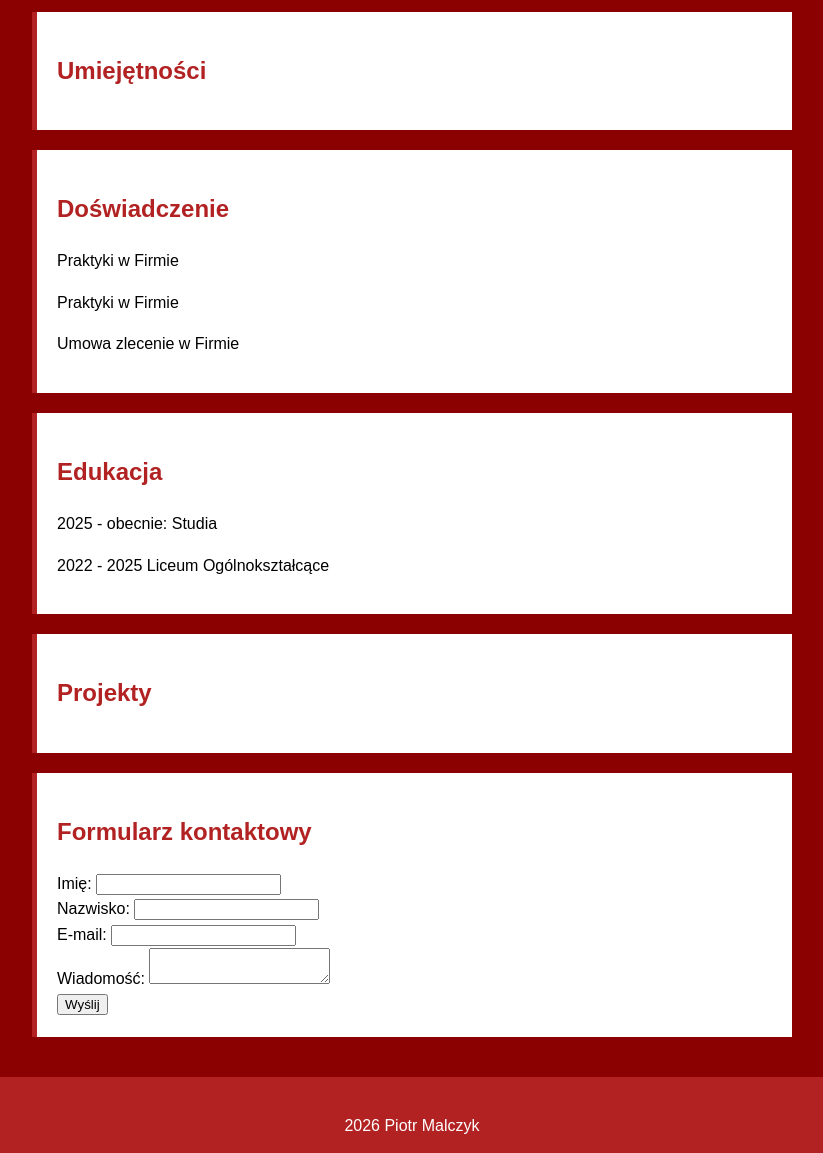
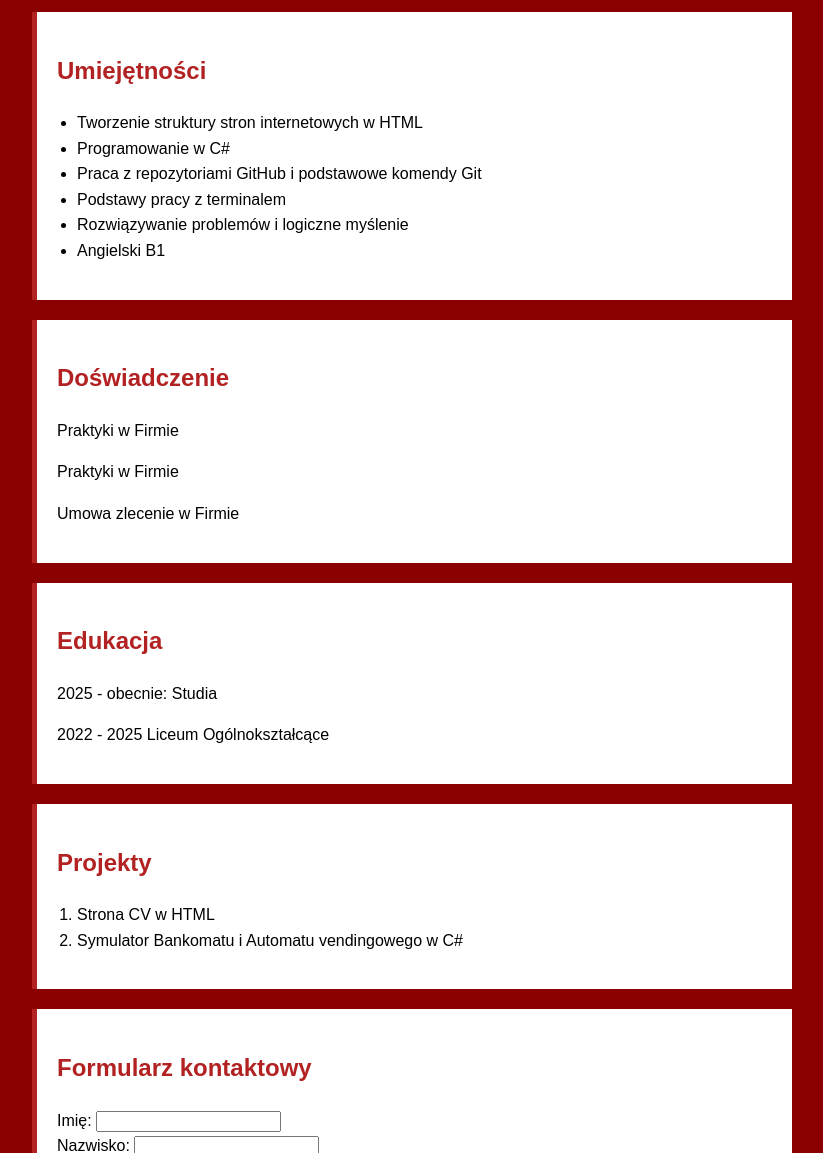
Before and after one commit to 77052/77052-Repozytorium-projektowe, a plain HTML site: page zad6/index.html in a window 1280 px wide. Shown: the part 980-2133 px from the top of the page, without its empty margins (228-1051 px from the left). Drawn offline with Linux system fonts and the light colour scheme.

Commit message:
Zmiana nazw id w index.html
77052

```diff
--- a/zad6/index.html
+++ b/zad6/index.html
@@ -52,7 +52,7 @@
 
     <section id="umiejętności">
         <h2>Umiejętności</h2>
-        <ul id="UmiejętnościList"></ul>
+        <ul id="skillsList"></ul>
     </section>
 
     <section>
@@ -80,7 +80,7 @@
 
     <section>
         <h2>Projekty</h2>
-        <ol id="ProjektyList"></ol>
+        <ol id="projectsList"></ol>
     </section>
 
 	<section>
```
